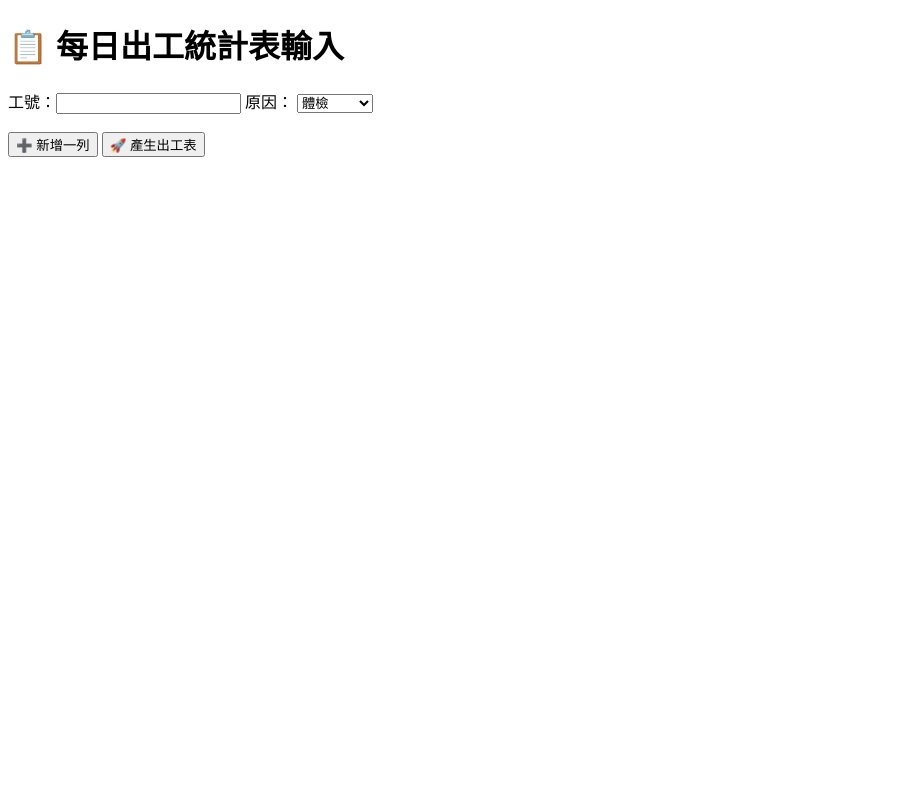
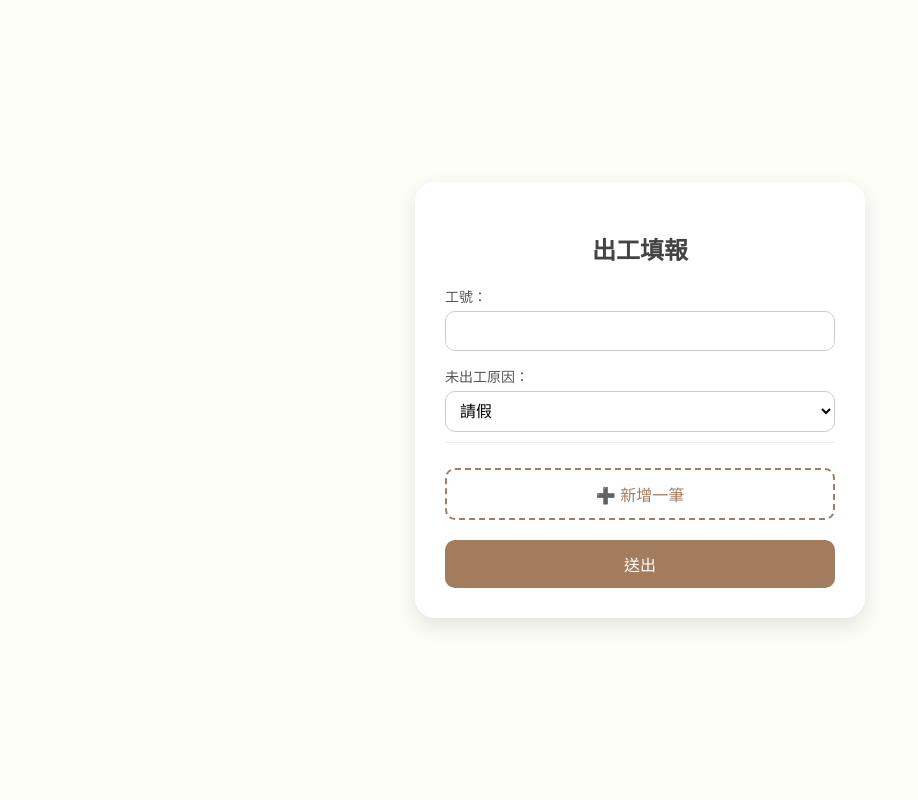
Before and after one commit to sswu1009/work-attendance-system, a Flask app: page / in a window 1280 px wide. Shown: the whole page, without its empty margins (0-918 px from the left). Run offline with Flask 3, Linux system fonts and the light colour scheme.

Commit message:
更改介面 奶油白配色

```diff
--- a/templates/index.html
+++ b/templates/index.html
@@ -1,4 +1,4 @@
-<!DOCTYPE html>
+<!-- <!DOCTYPE html>
 <html lang="zh-Hant">
 <head>
     <meta charset="UTF-8">
@@ -37,3 +37,157 @@
     </script>
 </body>
 </html>
+ -->
+<!DOCTYPE html>
+<html lang="zh-Hant">
+<head>
+  <meta charset="UTF-8">
+  <meta name="viewport" content="width=device-width, initial-scale=1.0">
+  <title>出工表填寫</title>
+  <style>
+    * {
+      box-sizing: border-box;
+      font-family: 'Helvetica Neue', 'Noto Sans TC', sans-serif;
+    }
+
+    body {
+      margin: 0;
+      padding: 0;
+      background: #fdfdf7; /* 象牙白底色 */
+      color: #333;
+      min-height: 100vh;
+      display: flex;
+      justify-content: center;
+      align-items: center;
+    }
+
+    .form-container {
+      background: rgba(255, 255, 255, 0.9);
+      backdrop-filter: blur(10px);
+      padding: 30px;
+      border-radius: 20px;
+      box-shadow: 0 8px 20px rgba(0,0,0,0.1);
+      max-width: 450px;
+      width: 90%;
+    }
+
+    h2 {
+      text-align: center;
+      margin-bottom: 20px;
+      color: #444;
+    }
+
+    label {
+      display: block;
+      margin-top: 15px;
+      font-size: 14px;
+      color: #555;
+    }
+
+    input, select {
+      width: 100%;
+      padding: 10px;
+      margin-top: 5px;
+      border-radius: 10px;
+      border: 1px solid #ccc;
+      background-color: #fff;
+      font-size: 16px;
+      transition: border-color 0.3s ease;
+    }
+
+    input:focus, select:focus {
+      border-color: #a37c5d; /* 咖啡金色 */
+      outline: none;
+      box-shadow: 0 0 5px rgba(163, 124, 93, 0.5);
+    }
+
+    .entry {
+      margin-bottom: 15px;
+      border-bottom: 1px solid #eee;
+      padding-bottom: 10px;
+    }
+
+    button {
+      width: 100%;
+      margin-top: 20px;
+      padding: 12px;
+      background: #a37c5d;
+      color: white;
+      border: none;
+      border-radius: 10px;
+      font-size: 16px;
+      cursor: pointer;
+      transition: background 0.3s ease;
+    }
+
+    button:hover {
+      background: #8e6d52;
+    }
+
+    #add-btn {
+      background: transparent;
+      color: #a37c5d;
+      border: 2px dashed #a37c5d;
+      margin-top: 10px;
+    }
+
+    #add-btn:hover {
+      background: #f3e9e2;
+    }
+
+    @media (max-width: 600px) {
+      .form-container {
+        padding: 20px;
+      }
+    }
+  </style>
+</head>
+<body>
+  <div class="form-container">
+    <h2>出工填報</h2>
+    <form method="POST" action="/submit" id="work-form">
+      <div id="form-entries">
+        <div class="entry">
+          <label for="employee_id">工號：</label>
+          <input type="text" id="employee_id" name="employee_id[]" required>
+
+          <label for="reason">未出工原因：</label>
+          <select id="reason" name="reason[]" required>
+            <option value="請假">請假</option>
+            <option value="休假">休假</option>
+            <option value="公出">公出</option>
+            <option value="未到">未到</option>
+            <option value="其他">其他</option>
+          </select>
+        </div>
+      </div>
+      <button type="button" id="add-btn">➕ 新增一筆</button>
+      <button type="submit">送出</button>
+    </form>
+  </div>
+
+  <script>
+    const formEntries = document.getElementById('form-entries');
+    const addBtn = document.getElementById('add-btn');
+
+    addBtn.addEventListener('click', () => {
+      const entry = document.createElement('div');
+      entry.classList.add('entry');
+      entry.innerHTML = `
+        <label>工號：</label>
+        <input type="text" name="employee_id[]" required>
+
+        <label>未出工原因：</label>
+        <select name="reason[]" required>
+          <option value="請假">請假</option>
+          <option value="休假">休假</option>
+          <option value="公出">公出</option>
+          <option value="未到">未到</option>
+          <option value="其他">其他</option>
+        </select>
+      `;
+      formEntries.appendChild(entry);
+    });
+  </script>
+</body>
+</html>
```
